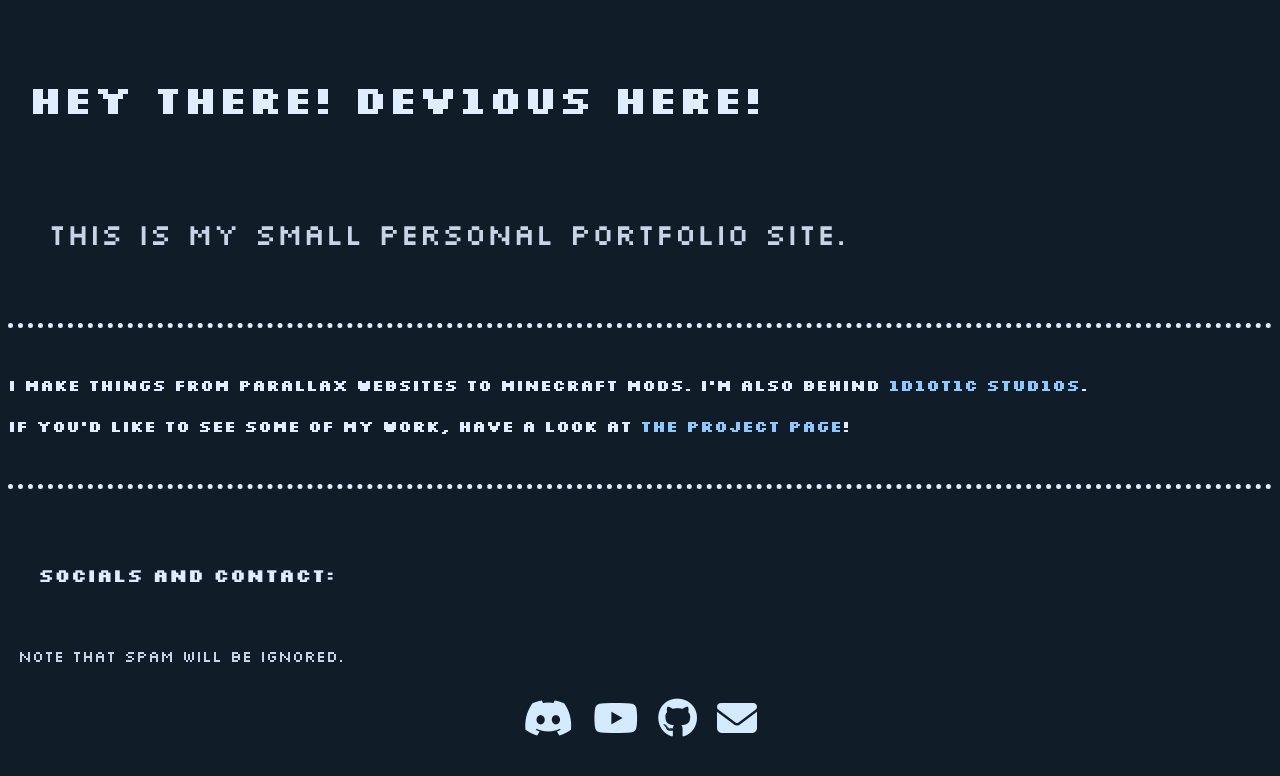
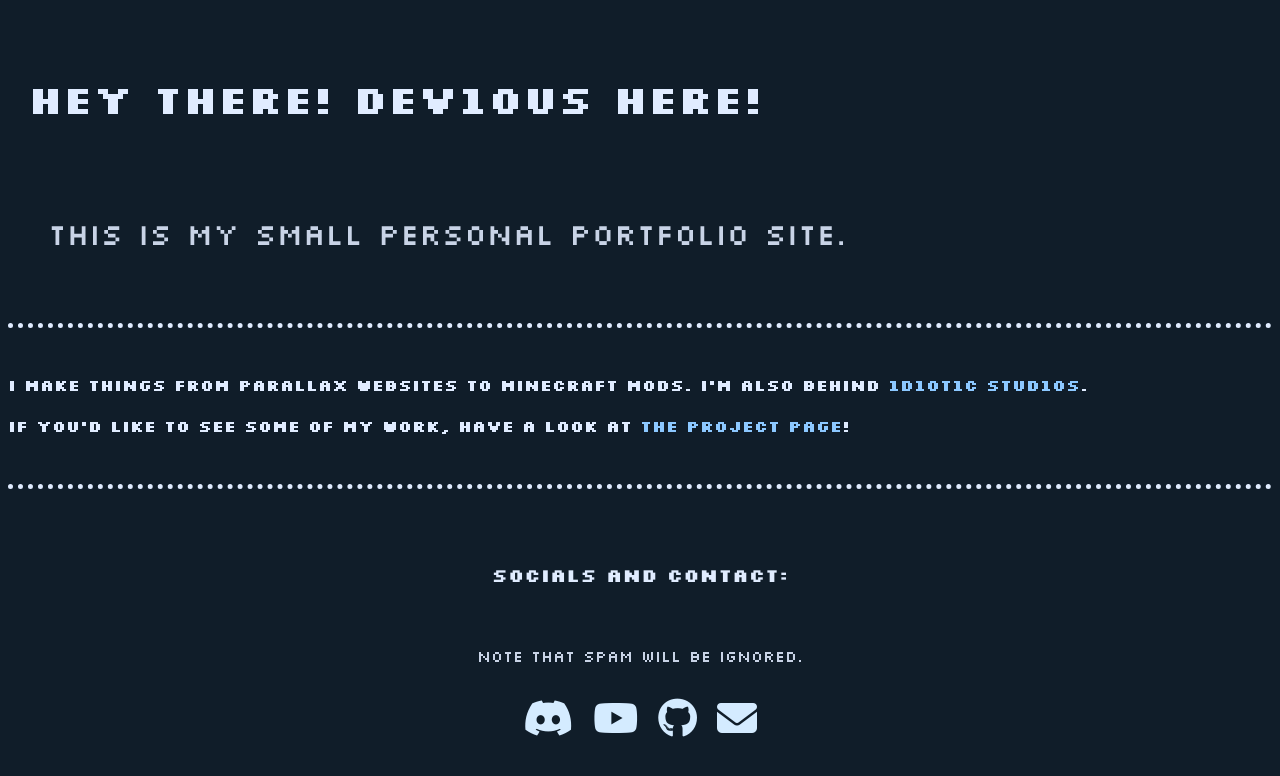
Before and after one commit to Dev10us1ty/dev10us1ty.github.io, a Jekyll site: the page built from index.html, in a window 1280 px wide. Shown: the top 776 px of the page. Built offline with Jekyll 4.4.1, drawn with Linux system fonts in a browser that asks for light colours; nearby versions of some CDN libraries.

Commit message:
Update index.html

```diff
--- a/index.html
+++ b/index.html
@@ -37,8 +37,8 @@ title: Dev10us
 
 <br>
 
-<h3 style="padding: 30px;">Socials and Contact:</h3>
-<p style="padding: 10px;">Note that spam will be ignored.</p>
+<h3 style="padding: 30px; text-align: center;">Socials and Contact:</h3>
+<p style="padding: 10px; text-align: center;">Note that spam will be ignored.</p>
 
 <div class="social-icons">
   <a href="https://discord.com/invite/Db8UqZNPcU" class="social-icon"><i class="fa-brands fa-discord"></i></a>
```
